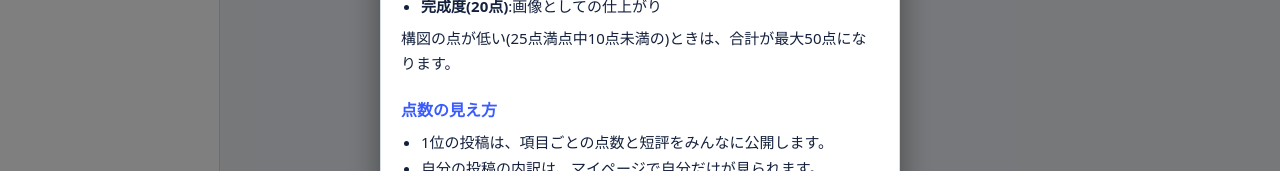
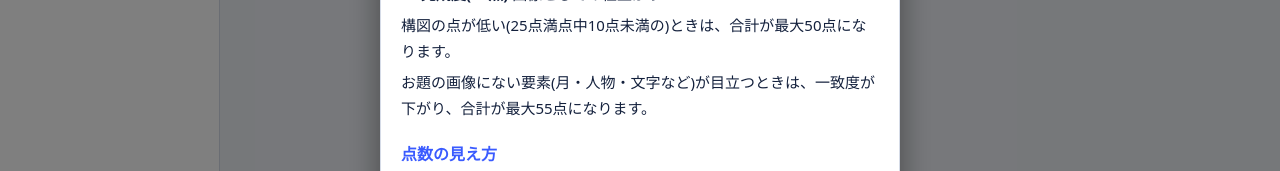
Before and after one commit to nanre-app/tukutemi-app, a Next.js app: page / in a window 1280 px wide. Both pictures are taken after a click on the button "ルール". Shown: the part 494-665 px from the top of the page. Built offline with nearby package versions, Linux system fonts and the light colour scheme; no server answers; the database is empty.

Commit message:
ルール説明に余計な要素の上限を追加

```diff
--- a/components/RulesFloat.js
+++ b/components/RulesFloat.js
@@ -79,8 +79,12 @@ export default function RulesFloat() {
                   <strong>完成度(20点)</strong>:画像としての仕上がり
                 </li>
               </ul>
+
               <p className="rules-panel__text">
                 構図の点が低い(25点満点中10点未満の)ときは、合計が最大50点になります。
+              </p>
+              <p className="rules-panel__text">
+                お題の画像にない要素(月・人物・文字など)が目立つときは、一致度が下がり、合計が最大55点になります。
               </p>
 
               <h3 className="rules-panel__sub">点数の見え方</h3>
```
